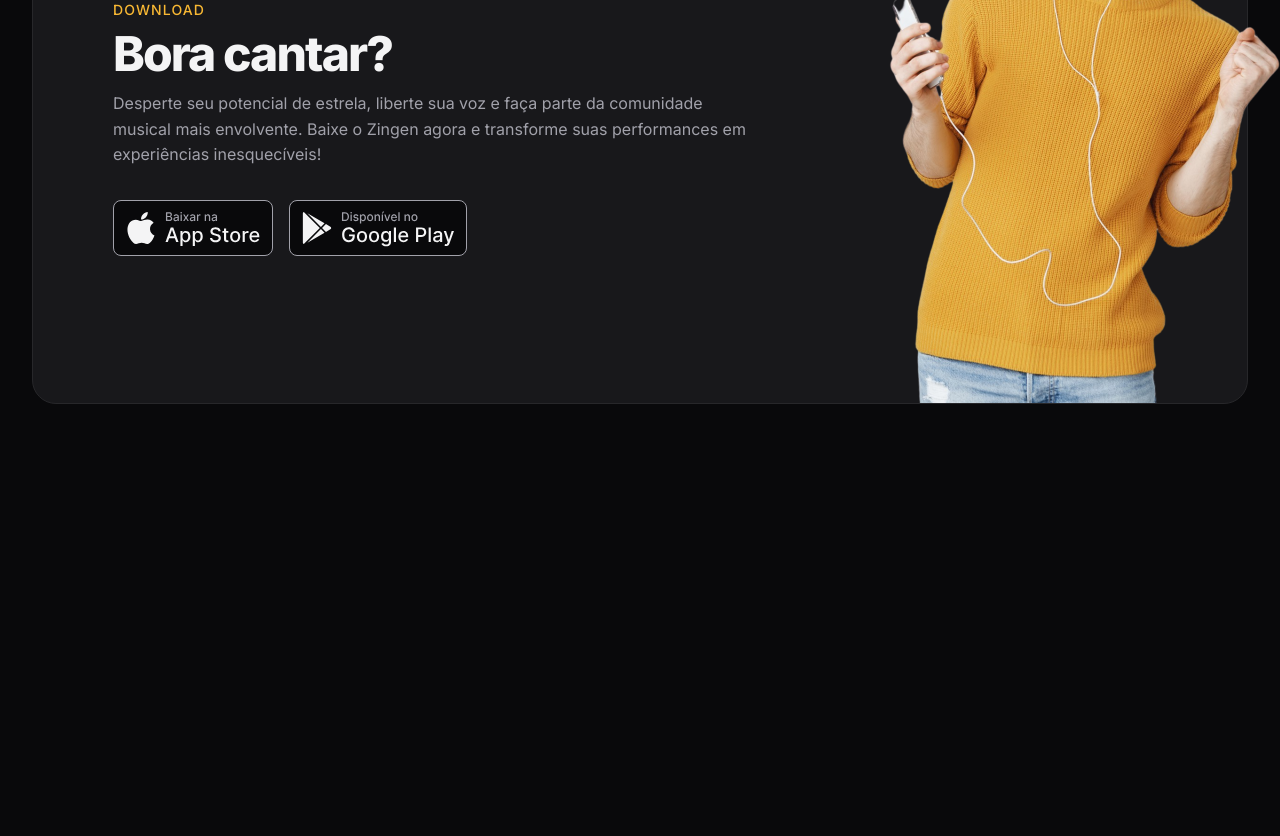
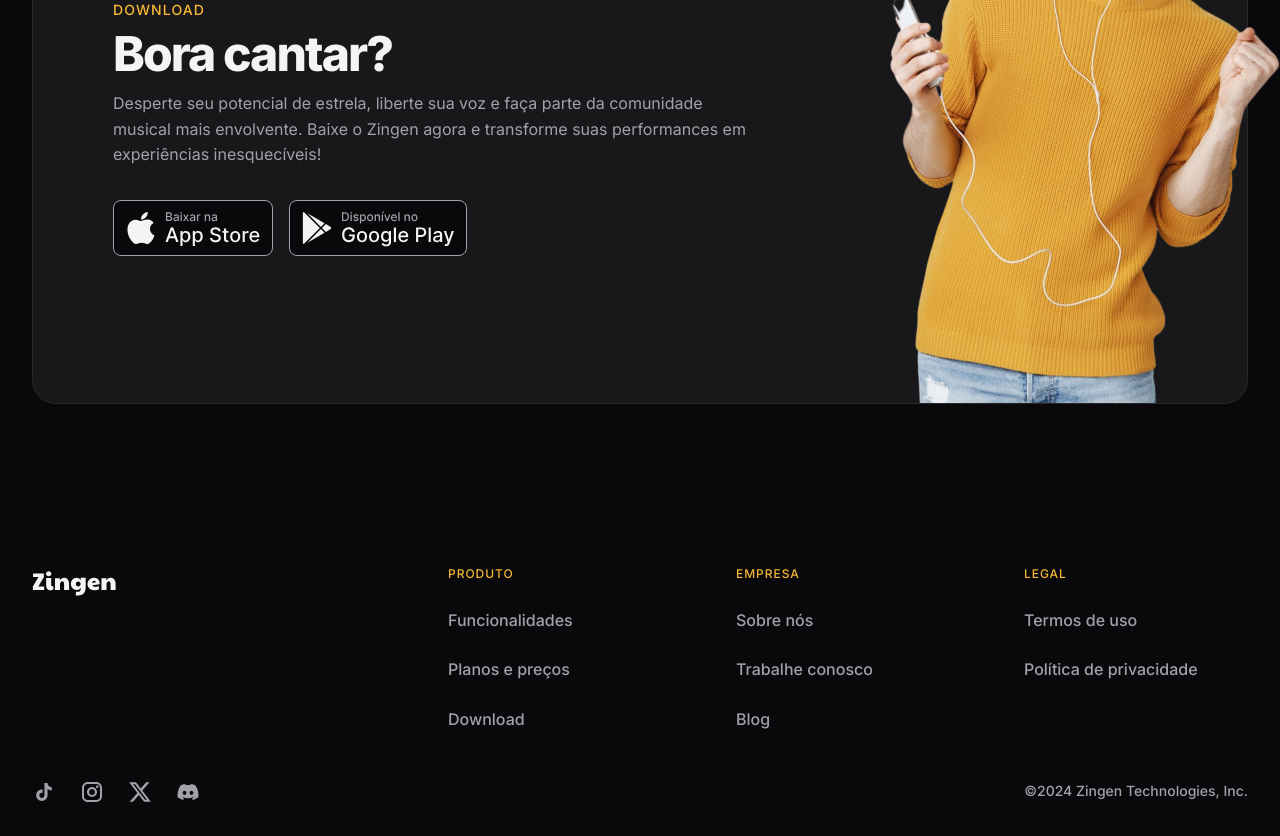
Before and after one commit to saramargarido/zingen, a plain HTML site: page index.html in a window 1280 px wide. Shown: the part 3765-4601 px from the top of the page. Before the commit the page ends 4249 px from the top, so only its background shows below. Drawn offline with Linux system fonts and the light colour scheme.

Commit message:
adding footer

```diff
--- a/index.html
+++ b/index.html
@@ -200,6 +200,58 @@
       </div>
     </div>
   </section>
+
+  <footer>
+    <div class="container py-xl grid">
+      <section class="grid top">
+        <img src="assets/Logo.svg" alt="logo">
+        <nav class="even-columns">
+          <ul role="list" class="grid gap-1.5">
+            <li class="title">Produto</li>
+            <li>
+              <a href="#features">Funcionalidades</a>
+            </li>
+            <li>
+              <a href="#pricing">Planos e preços</a>
+            </li>
+            <li>
+              <a href="#download">Download</a>
+            </li>
+          </ul>
+          <ul role="list" class="grid gap-1.5">
+            <li class="title">Empresa</li>
+            <li>
+              <a href="#about">Sobre nós</a>
+            </li>
+            <li>
+              <a href="#">Trabalhe conosco</a>
+            </li>
+            <li>
+              <a href="#">Blog</a>
+            </li>
+          </ul>
+          <ul role="list" class="grid gap-1.5">
+            <li class="title">Legal</li>
+            <li>
+              <a href="#">Termos de uso</a>
+            </li>
+            <li>
+              <a href="#">Política de privacidade</a>
+            </li>
+          </ul>
+        </nav>
+      </section>
+      <section class="bottom flex gap-1.5">
+        <div class="flex gap-1.5">
+          <a href="#" class="social" aria-label="tiktok"></a>
+          <a href="#" class="social" aria-label="instagram"></a>
+          <a href="#" class="social" aria-label="twitter"></a>
+          <a href="#" class="social" aria-label="discord"></a>
+        </div>
+        <span class="copy">©2024 Zingen Technologies, Inc.</span>
+      </section>
+    </div>
+  </footer>
 </body>
 
 </html>
--- /dev/null
+++ b/styles/footer.css
@@ -0,0 +1,59 @@
+footer {
+  color: var(--text-color-secondary);
+  font-weight: var(--fw-md);
+
+  & .container {
+    padding-inline: 3rem;
+  }
+
+  & .container,
+  & .top {
+    gap: 3rem;
+  }
+
+  & nav.even-columns {
+    gap: 4rem;
+  }
+
+  & .top ul  {
+    align-content: start;
+  }
+
+  & .title {
+    font-size: 0.75rem;
+    letter-spacing: 0.08em;
+    text-transform: uppercase;
+    color: var(--brand-color-primary);
+  }
+
+  & .bottom {
+    flex-wrap: wrap;
+
+    & > div {
+      margin-right: auto;
+    }
+
+    & span {
+      font-size: .875rem;
+    }
+  }
+
+  @media (width >= 80em) {
+    & .container {
+      padding-inline: 0;
+      padding-bottom: 2rem;
+    }
+
+    & .top {
+      grid-template-columns: auto 1fr;
+
+      & nav {
+        margin-left: auto;
+
+        & ul {
+          width: 14rem;
+        }
+      }
+    }
+  }
+}
--- a/styles/global.css
+++ b/styles/global.css
@@ -46,6 +46,7 @@
   color: var(--text-color-primary);
 
   overflow-x: hidden;
+  scroll-behavior: smooth;
 }
 
 body {
--- a/styles/index.css
+++ b/styles/index.css
@@ -10,3 +10,4 @@
 @import url(features.css) (width >= 80rem);
 @import url(pricing.css);
 @import url(download.css);
+@import url(footer.css);
```
